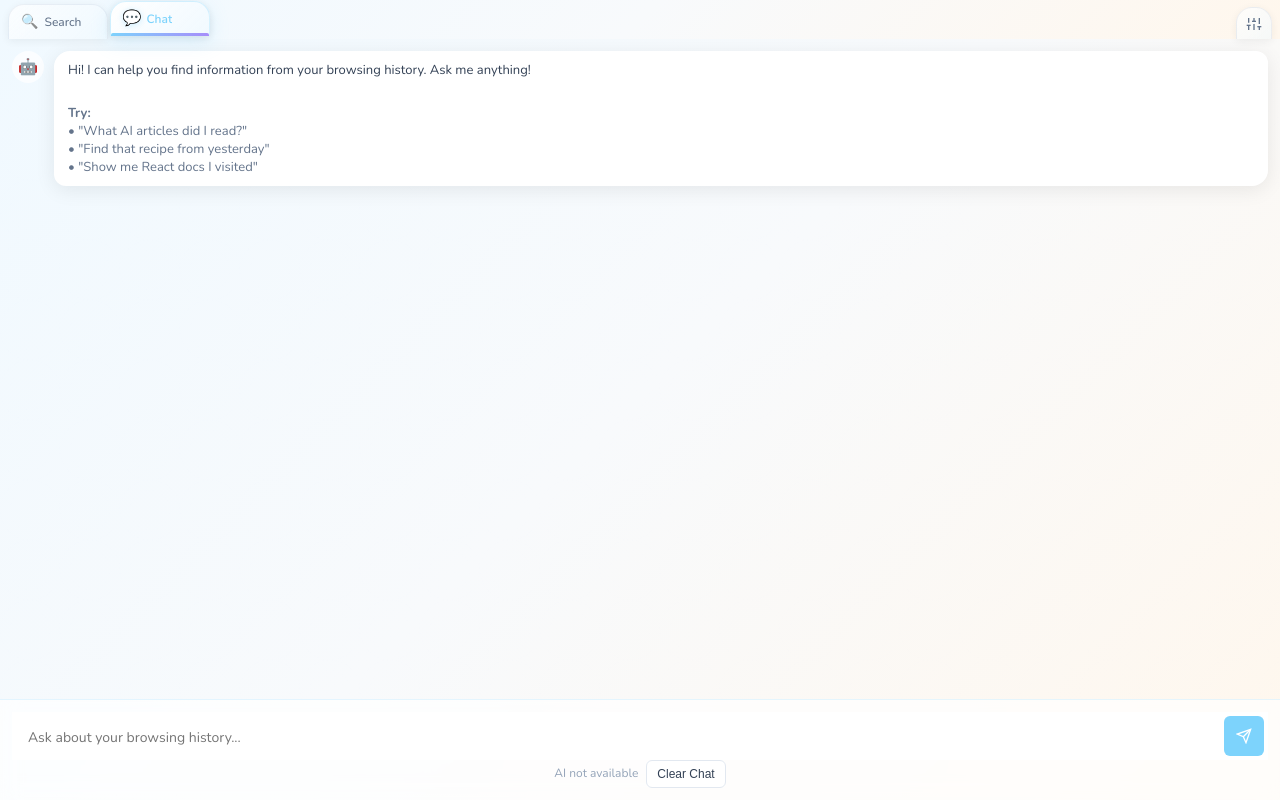
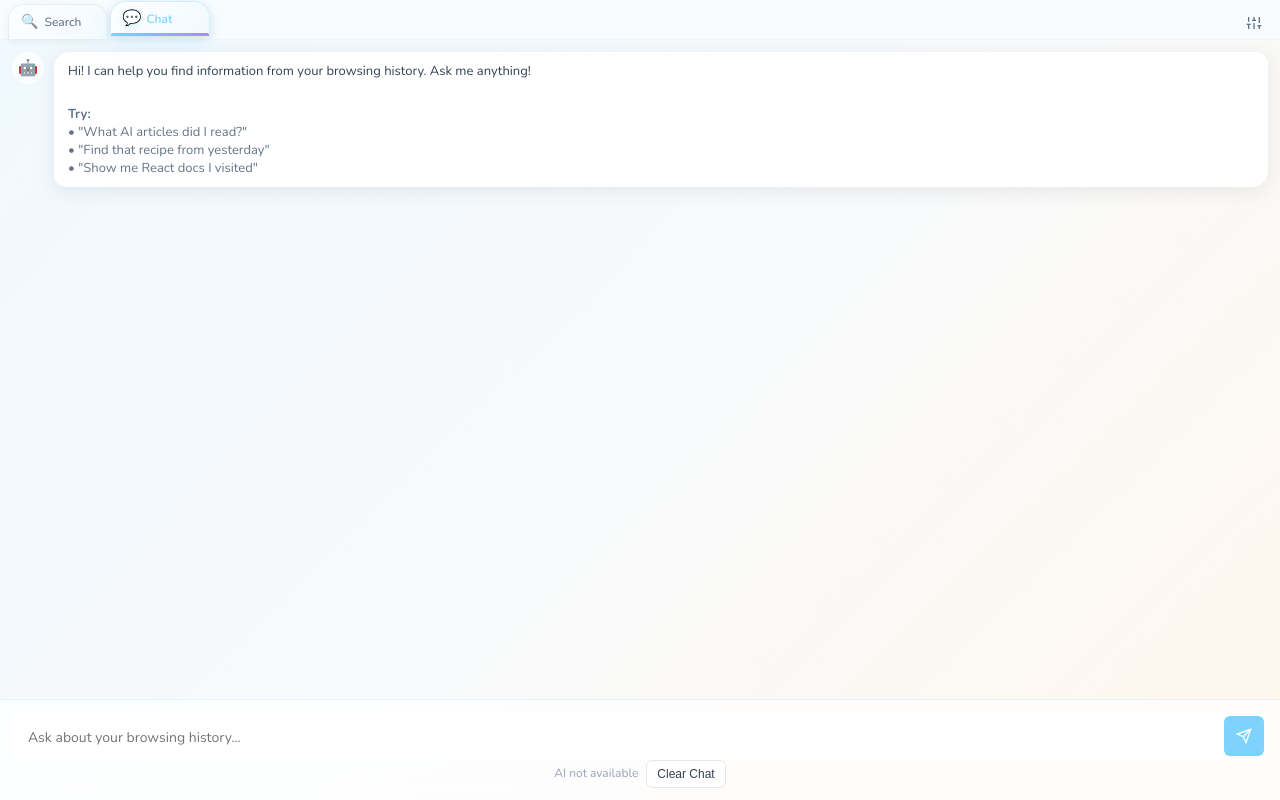
Before and after one commit to simoncpu/chrome-history-copilot, a website with bundled scripts: page chrome-extension/sidepanel/history_chat.html in a window 1280 px wide. Built offline with nearby package versions, Linux system fonts and the light colour scheme; some packages are replaced by stand-ins of ours; no server answers.

Commit message:
More UI polish.

```diff
--- a/chrome-extension/sidepanel/styles.css
+++ b/chrome-extension/sidepanel/styles.css
@@ -44,6 +44,15 @@
   box-sizing: border-box;
   margin: 0;
   padding: 0;
+}
+
+/* Prevent horizontal scrollbars globally */
+html, body {
+  overflow-x: hidden;
+}
+
+*, *::before, *::after {
+  max-width: 100%;
 }
 
 body {
@@ -54,6 +63,7 @@ body {
   font-size: 14px;
   font-weight: 400;
   overflow: hidden;
+  overflow-x: hidden;
   position: relative;
 }
 
@@ -76,15 +86,18 @@ body::before {
   height: 100vh;
   max-width: 100%;
   overflow: hidden;
+  overflow-x: hidden;
 }
 
 /* Browser-style Tabs */
 .browser-tabs {
-  background: var(--background);
+  background: rgba(248, 252, 254, 0.98);
   padding: 0;
   position: sticky;
   top: 0;
   z-index: 10;
+  backdrop-filter: blur(12px);
+  border-bottom: 1px solid rgba(148, 163, 184, 0.08);
 }
 
 .tab-bar {
@@ -132,32 +145,21 @@ body::before {
   padding: 6px;
   width: 36px;
   height: 32px;
-  background: linear-gradient(135deg, rgba(255, 255, 255, 0.7) 0%, rgba(240, 249, 255, 0.6) 100%);
+  background: none;
   color: var(--text-secondary);
-  border: 1px solid rgba(148, 163, 184, 0.15);
-  border-bottom: none;
-  border-radius: 16px 16px 0 0;
+  border: none;
   cursor: pointer;
   transition: all 0.4s cubic-bezier(0.4, 0, 0.2, 1);
-  backdrop-filter: blur(10px);
-  box-shadow: 0 2px 8px rgba(0, 0, 0, 0.06);
   position: relative;
   margin-left: auto;
 }
 
 .tab-settings-btn:hover {
-  background: linear-gradient(135deg, rgba(255, 255, 255, 0.85) 0%, rgba(240, 249, 255, 0.8) 100%);
   color: var(--primary-color);
-  transform: translateY(-1px);
-  box-shadow: 0 4px 12px rgba(125, 211, 252, 0.15);
 }
 
 .tab-settings-btn.active {
-  background: linear-gradient(135deg, white 0%, rgba(240, 249, 255, 0.95) 100%);
   color: var(--primary-color);
-  border-color: rgba(125, 211, 252, 0.3);
-  box-shadow: 0 6px 20px rgba(125, 211, 252, 0.2), 0 2px 8px rgba(0, 0, 0, 0.1);
-  transform: translateY(-2px);
 }
 
 .settings-icon {
@@ -298,6 +300,7 @@ body::before {
 .content-scroll-wrapper {
   height: 100%;
   overflow-y: auto;
+  overflow-x: hidden;
   display: flex;
   flex-direction: column;
 }
```
